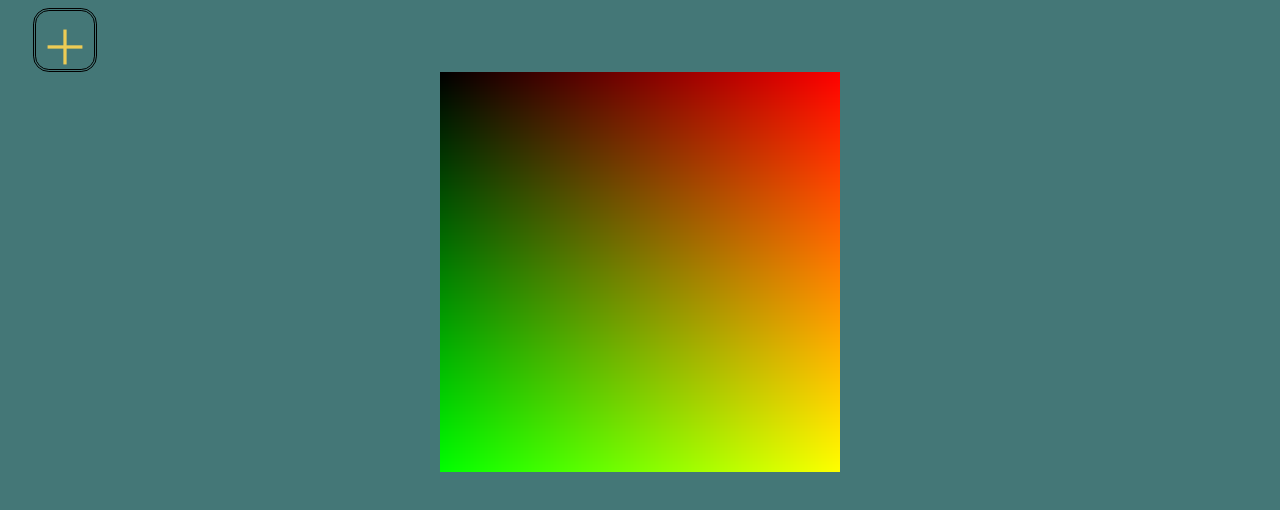
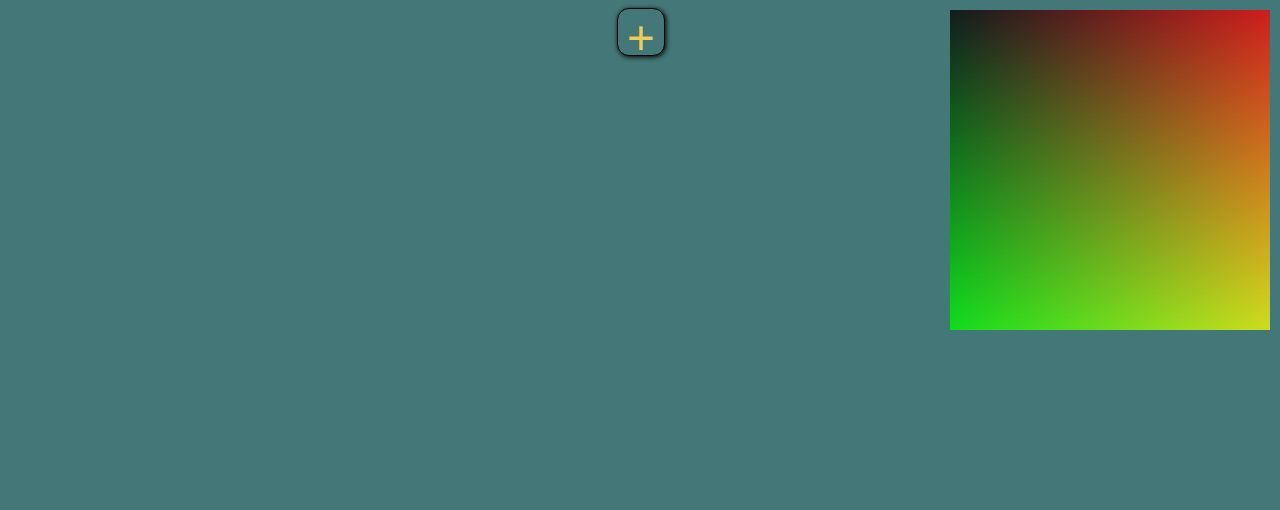
Before and after one commit to pjm0/Composition, a React (Vite) app: page / in a window 1280 px wide. Shown: the top 510 px of the page. Built offline with nearby package versions, Linux system fonts and the light colour scheme.

Commit message:
Style and functions

```diff
--- a/src/CompositionChain.tsx
+++ b/src/CompositionChain.tsx
@@ -27,22 +27,14 @@ const CompositionChain = (params) => {
 
 	const renderFnList = fnList.map((entry)=>entry.renderFn);
 	const accumulatorFnList = [...(fnList.keys().map((i)=>chain(renderFnList.slice(0,i+1))))];
-	console.log("accumulatorFnList", accumulatorFnList);
-
-	// console.log("fnList", fnList);
-	// console.log("renderFnList", renderFnList.length, renderFnList);
-	const compositionRenderFn = ([x,y])=>[x,y];
 
 	const addFunction = (fnName) => {
 		const functionEntry = loadFunction(fnName);
 		functionEntry.id = fnList.length;//nextId;
-		// setNextId(nextId+1);
-		console.log("functionEntry", functionEntry);
 		setFnList([...fnList, functionEntry]);
 	}
 
 	const getFnEntrySetters = (id) => {
-		console.log("getFnEntrySetters", id);
 		const setFnEntry = (functionEntry) => {
 			const newFnList = [...fnList];
 			newFnList[id] = {...functionEntry};
@@ -63,9 +55,7 @@ const CompositionChain = (params) => {
 
 		const setFunctionValues = (label, value) => {
 			const functionEntry = fnList[id];
-			console.log("id", id, fnList);
 			const newFunctionEntry = {...functionEntry};
-			console.log(functionEntry, newFunctionEntry, label);
 			newFunctionEntry.values[label] = value;
 			newFunctionEntry.renderFn = generateRenderFn(functionEntry);
 			setFnEntry(newFunctionEntry);
@@ -78,19 +68,18 @@ const CompositionChain = (params) => {
 	const g = renderFnList[0]?renderFnList.reduce(combine):([x,y])=>[x,y];
 	return (<>
 		<div className="CompositionChain">
-{/*		<div>{[...(accumulatorFnList.entries().map((i, fn)=>(<ViewPort key={i} label={i} f={fn}></ViewPort>)))]}
-		</div>*/}
+		<ViewPort className="MainViewer shadow" fn={f} size={400}/>
 		<div>
 		{fnList.map((functionEntry)=>{
 			const testPoint = [Math.random(),Math.random()];
-			console.log("accumulatorFnList", accumulatorFnList, accumulatorFnList[functionEntry.id], testPoint, accumulatorFnList[functionEntry.id](testPoint));
 			return (<FunctionEditor key={functionEntry.id} label={functionEntry.id} accumulatorFn={accumulatorFnList[functionEntry.id]} functionEntry={functionEntry} addFunction={addFunction} fnEntrySetters={getFnEntrySetters(functionEntry.id)}/>)
 		})}
+				<div><button className="AddFunctionButton shadow" onClick={()=>addFunction("radialGrid")}><span>+</span></button></div>
 		</div>
 		{/*<div className="AddFunction">*/}
-		<div className="AddFunctionButton" onClick={()=>addFunction("radialGrid")}>&#xFF0B;</div>
+
 		</div>
-		<ViewPort className="MainViewer" fn={f}size={400}/>
+
 
 		</>);
 }
--- a/src/FunctionEditor.tsx
+++ b/src/FunctionEditor.tsx
@@ -10,9 +10,8 @@ const FunctionEditor = (props) => {
 
 const [functionEntry, setFunctionEntry] = [props.functionEntry, props.setFunctionEntry];
 const functionName = functionEntry.name;
-console.log("functionEntry.accumulatorFn", functionEntry.accumulatorFn);
 
-return (<div className="FunctionEditor">
+return (<div className="FunctionEditor shadow">
     <h3 className="Label">{props.functionEntry.id}</h3>
 	<ViewPort size={64} fn={props.accumulatorFn}></ViewPort>
 	<ViewPort fn={functionEntry.renderFn}></ViewPort>
--- a/src/FunctionSelect.tsx
+++ b/src/FunctionSelect.tsx
@@ -9,7 +9,7 @@ const FunctionSelect = (props) => {
 		<select className="FunctionSelect" value={props.functionName} onChange={handleFunctionSelectUpdate}>
 		{Object.keys(functions).map((functionName) => (
 			<option key={functionName} value={functionName}>
-			{functionName}&#9660;
+			{functionName}
 			</option>
 			))}
 		</select>
--- a/src/Functions.js
+++ b/src/Functions.js
@@ -72,6 +72,12 @@ const radialGrid = ({angleDivisions,
 	const modulo = () => {
 		return ([x,y])=>[mod(x,1),mod(y,1)]
 	}
+	const grayscale = () => {
+		return ([x,y])=>[(x+y)/2,(x+y)/2,(x+y)/2]
+	}
+	const threshold = (n) => {
+		return ([x,y])=>((x+y)/2>n)?[1,1,1]:[0,0,0]
+	}
 
 	const functions = {
 		"radialGrid": {
@@ -117,6 +123,13 @@ const radialGrid = ({angleDivisions,
 			params: {},
 			values: {}
 		},
+			"grayscale": {
+			name: "grayscale",
+			f: grayscale,
+			size: [0, 2, 2],
+			params: {},
+			values: {}
+		},
 		"unsigned": {
 			name: "unsigned",
 			f: unsigned,
@@ -143,6 +156,17 @@ const radialGrid = ({angleDivisions,
 				xShift: 0,
 				yShift: 0
 			}
+		},
+				"threshold": {
+			name: "threshold",
+			f: threshold,
+			size: [2, 2, 2],
+			params: {
+				threshold: {min: 0, max: 1, step: 0.01, defaultValue: 1}
+			},
+			values: {
+				threshold: 0.5,
+			}
 		}
 	};
 
--- a/src/ParamList.tsx
+++ b/src/ParamList.tsx
@@ -6,7 +6,7 @@ const ParamList = (props) => {
 	return (
 		<div className="Params">
 		{Object.keys(paramInfo).map((p)=>(<div key={p} className="Param">
-			{p}<input type="range"
+			{p}<input type="number"
 			min={paramInfo[p].min}
 			max={paramInfo[p].max}
 			step={paramInfo[p].step}
--- a/src/ViewPort.tsx
+++ b/src/ViewPort.tsx
@@ -4,9 +4,6 @@ import '../style/ViewPort.css'
 
 const ViewPort = ({fn=(([x,y])=>[1,0,1]), size=128}) => {
 	const canvas = useRef(null);
-	const render = () => {
-
-	}
 
 	useEffect(()=>{
 		const ctx = canvas.current.getContext('2d');
@@ -18,7 +15,6 @@ const ViewPort = ({fn=(([x,y])=>[1,0,1]), size=128}) => {
 				const x = (px / size);//*2-1;
 				for (let py = 0; py < size; py += 1) {
 					const y = (py / size);//*2-1;
-					const [a, b, c] = [1, 1, 1];
 					let returnValue
 					try {
 						returnValue = f([x,y]);
@@ -30,8 +26,6 @@ const ViewPort = ({fn=(([x,y])=>[1,0,1]), size=128}) => {
 					const R = color[0];
 					const G = color[1];
 					const B = color.length >= 3 ? color[2] : 0;
-					const xScaled = (x + 1) * (size / 2);
-					const yScaled = (1 - y) * (size / 2);
 
 					ctx.fillStyle = `rgb(${R * 255}, ${G * 255}, ${B * 255})`;
 					ctx.fillRect(px, py, 1, 1);
--- a/style/CompositionChain.css
+++ b/style/CompositionChain.css
@@ -2,30 +2,53 @@
 	border: 1px dashed black;
 }*/
 .CompositionChain {
-	display: flex;
+/*	display: flex;
 	flex-direction: row;
 	flex-flow: wrap;
-		align-items: stretch;
+	align-items: center;*/
+	display: inline-grid;
+	align-items: center;
+	justify-content: start;
+	grid-column-gap: 5%;
 }
 
 .AddFunctionButton {
-	display: flex;
+	appearance: none;
+		    color: #ec5;
+    background-color: #477;
+/*	box-sizing: border-box;*/
+/*	display: flex;*/
+	place-self: center;
+
 	align-content: center;
 	justify-content: center;
-	flex-basis: auto;
 	font-size: 3rem;
-	width: 1.2em;
-	height: 1.2em;
+	width: 3rem;
+	height: 3rem;
 	border-radius: 25%;
-	padding: 0;
-	border: 3px double black;
-	margin: auto 2%;
+/*	padding: 0 1.5rem 0 1.5rem;*/
+border: 1px solid black;
+margin: auto 2%;
+}
+
+.AddFunctionButton span{
+	display:block;
+	margin: a;
 }
 
 .CompositionChain > .ViewPort {
 	position: absolute;
 	top: 0;
 	right: 0;
-	max-height: 20%;
+	max-height: 40%;
+	margin:10px;
 	opacity: 0.75;
 }
+.CompositionChain > .ViewPort:hover {
+	position: absolute;
+	top: 0;
+	right: 0;
+	max-height: 100%;
+	margin:10px;
+	opacity: 0.75;
+}
--- a/style/FunctionEditor.css
+++ b/style/FunctionEditor.css
@@ -8,19 +8,12 @@
 	flex-direction: column;
 	justify-content: center;
 	align-items: center;
-	border: 3px double black;
+	border: 1px solid black;
 	border-radius: 1em;
 	font-size: 0.7em;
 	font-weight: bold;
 	margin: 0.5em;
-	box-shadow: 5px black;
 	height: auto;
-/*	top: 0;
-	bottom: 0;
-	height: 100%;*/
-/*	align-self: stretch;*/
-/*	box-sizing: content-box;*/
-/*	width: 12em;*/
 }
 
 .FunctionEditor .ViewPort {
--- a/style/index.css
+++ b/style/index.css
@@ -1,3 +1,10 @@
+button, select, input {
+  appearance: none;
+  color: #ec5;
+  background-color: #477;
+
+}
+
 html {
 /*  margin: 0;
   padding: 0;*/
@@ -56,3 +63,7 @@ h1 {
     background-color: #f9f9f9;
   }
 }
+
+.shadow {
+  box-shadow: 1px 1px 5px black;
+}
```
